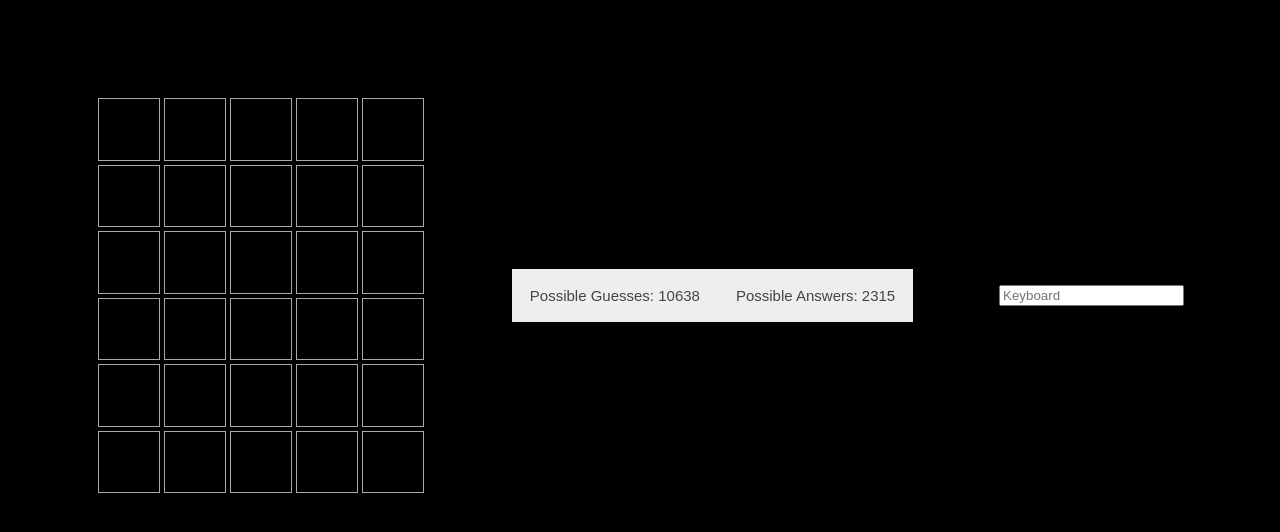
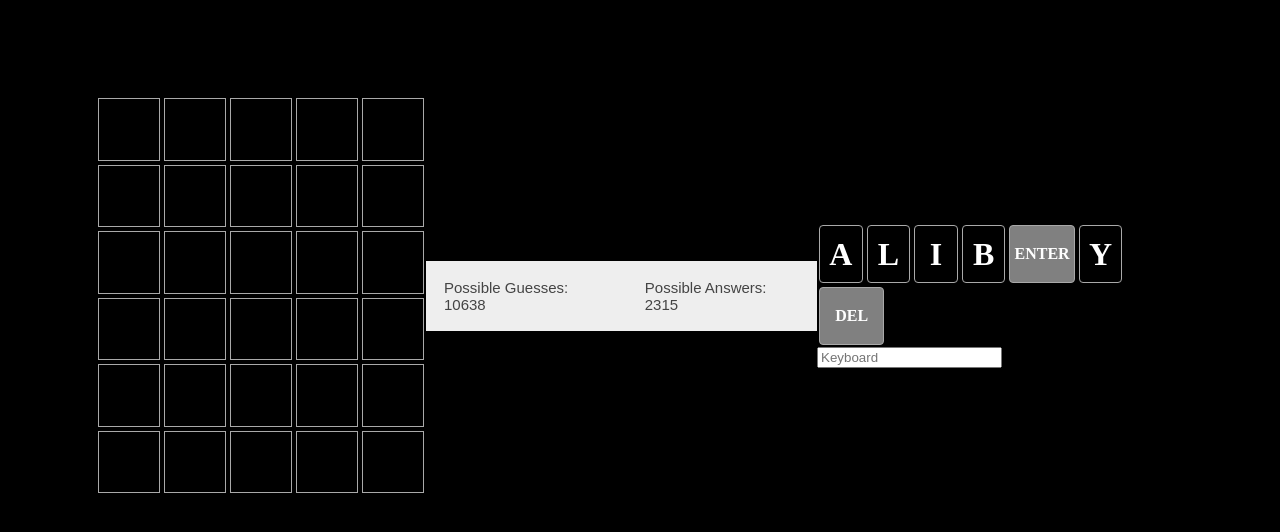
Before and after one commit to parody-error/wordle_words, a Next.js app: page / in a window 1280 px wide. Shown: the top 532 px of the page. Built offline with nearby package versions, Linux system fonts and the light colour scheme.

Commit message:
Starting to fill out virtual keyboard

```diff
--- a/src/app/globals.css
+++ b/src/app/globals.css
@@ -1,3 +1,135 @@
+.Key-module_special__UWEHN[data-state="absent"] {
+  background-color: var(--color-absent);
+
+  color: var(--key-evaluated-text-color-absent);
+}
+
+.Key-module_special__UWEHN[data-state="present"] {
+  background-color: var(--color-present);
+
+  color: var(--key-evaluated-text-color-present);
+}
+
+.Key-module_special__UWEHN[data-state="correct"] {
+  background-color: var(--color-correct);
+
+  color: var(--key-evaluated-text-color-correct);
+}
+
+.Key-module_special__UWEHN[data-state="unknown"] {
+  background-color: grey;
+
+  color: var(--key-evaluated-text-color-absent);
+
+  border: 1px solid darkgrey;
+}
+
+.Key-module_special__UWEHN {
+  font-family: "nyt-franklin";
+
+  width: 100%;
+
+  display: inline-flex;
+
+  justify-content: center;
+
+  align-items: center;
+
+  font-size: 1rem;
+
+  line-height: 1;
+
+  font-weight: bold;
+
+  vertical-align: middle;
+
+  box-sizing: border-box;
+
+  color: var(--tile-text-color);
+
+  text-transform: uppercase;
+
+  -webkit-user-select: none;
+
+  -moz-user-select: none;
+
+  user-select: none;
+
+  width: 65.4px;
+
+  height: 58px;
+
+  margin: 2px;
+
+  border-radius: 4px;
+}
+
+.Key-module_letter__UWEHN[data-state="absent"] {
+  background-color: var(--color-absent);
+
+  color: var(--key-evaluated-text-color-absent);
+}
+
+.Key-module_letter__UWEHN[data-state="present"] {
+  background-color: var(--color-present);
+
+  color: var(--key-evaluated-text-color-present);
+}
+
+.Key-module_letter__UWEHN[data-state="correct"] {
+  background-color: var(--color-correct);
+
+  color: var(--key-evaluated-text-color-correct);
+}
+
+.Key-module_letter__UWEHN[data-state="unknown"] {
+  background-color: var(--color-unknown);
+
+  color: var(--key-evaluated-text-color-absent);
+
+  border: 1px solid darkgrey;
+}
+
+.Key-module_letter__UWEHN {
+  font-family: "nyt-franklin";
+
+  width: 100%;
+
+  display: inline-flex;
+
+  justify-content: center;
+
+  align-items: center;
+
+  font-size: 2rem;
+
+  line-height: 1;
+
+  font-weight: bold;
+
+  vertical-align: middle;
+
+  box-sizing: border-box;
+
+  color: var(--tile-text-color);
+
+  text-transform: uppercase;
+
+  -webkit-user-select: none;
+
+  -moz-user-select: none;
+
+  user-select: none;
+
+  width: 43.6px;
+
+  height: 58px;
+
+  margin: 2px;
+
+  border-radius: 4px;
+}
+
 .Tile-module_tile__UWEHN[data-state="absent"] {
   background-color: var(--color-absent);
 
@@ -627,3 +759,14 @@ body {
   display: flex;
   flex-direction: row;
 }
+
+.column {
+  float: left;
+  width: 50%;
+}
+
+.row:after {
+  content: "";
+  display: table;
+  clear: both;
+}
--- a/src/components/Keyboard.js
+++ b/src/components/Keyboard.js
@@ -1,5 +1,9 @@
+import * as Constants from "../constants/constants";
+
 import { useState } from "react";
-import * as Constants from "../constants/constants";
+import { KeyboardKey } from "./KeyboardKey";
+import { KeyStyle } from "../constants/KeyStyle";
+import { LetterState } from "./LetterState";
 
 export function Keyboard({ onGuessWord }) {
   const [currentGuess, setCurrentGuess] = useState("");
@@ -15,8 +19,68 @@ export function Keyboard({ onGuessWord }) {
     setCurrentGuess(nextGuess);
   }
 
+  function onUpdateGuess(key) {
+    if (key === Constants.ENTER_KEY) {
+      if (currentGuess.length == Constants.MAX_WORD_LENGTH) {
+        onGuessWord(currentGuess);
+        setCurrentGuess(Constants.EMPTY_WORD);
+      }
+    } else if (key === Constants.DELETE_KEY) {
+      if (currentGuess.length > 0) {
+        setCurrentGuess(currentGuess.slice(0, -1));
+        console.log(currentGuess.slice(0, -1));
+      }
+    } else {
+      if (currentGuess.length < Constants.MAX_WORD_LENGTH) {
+        setCurrentGuess(currentGuess + key);
+        console.log(currentGuess + key);
+      }
+    }
+  }
+
+  let firstRowKeys = Array(
+    { value: "A", style: KeyStyle.LETTER, state: LetterState.unknown },
+    { value: "L", style: KeyStyle.LETTER, state: LetterState.unknown },
+    { value: "I", style: KeyStyle.LETTER, state: LetterState.unknown },
+    { value: "B", style: KeyStyle.LETTER, state: LetterState.unknown }
+  );
+
+  let thirdRowKeys = Array(
+    {
+      value: Constants.ENTER_KEY,
+      style: KeyStyle.SPECIAL,
+      state: LetterState.unknown,
+    },
+    { value: "Y", style: KeyStyle.LETTER, state: LetterState.unknown },
+    {
+      value: Constants.DELETE_KEY,
+      style: KeyStyle.SPECIAL,
+      state: LetterState.unknown,
+    }
+  );
+
   return (
     <div>
+      <div>
+        {firstRowKeys.map((k) => (
+          <KeyboardKey
+            key={k.value}
+            value={k.value}
+            style={k.style}
+            state={k.state}
+            onPress={onUpdateGuess}
+          />
+        ))}
+        {thirdRowKeys.map((k) => (
+          <KeyboardKey
+            key={k.value}
+            value={k.value}
+            style={k.style}
+            state={k.state}
+            onPress={onUpdateGuess}
+          />
+        ))}
+      </div>
       <input
         id="KeyboardInput"
         placeholder="Keyboard"
--- /dev/null
+++ b/src/components/KeyboardKey.js
@@ -0,0 +1,14 @@
+import { LetterState } from "./LetterState";
+import { KeyStyle } from "../constants/KeyStyle";
+
+export function KeyboardKey({ value, style, state, onPress }) {
+  return (
+    <div
+      className={style}
+      data-state={LetterState[state]}
+      onClick={() => onPress(value)}
+    >
+      {value}
+    </div>
+  );
+}
--- /dev/null
+++ b/src/constants/KeyStyle.ts
@@ -0,0 +1,4 @@
+export enum KeyStyle {
+    LETTER = "Key-module_letter__UWEHN",
+    SPECIAL = "Key-module_special__UWEHN"
+};
--- a/src/constants/constants.js
+++ b/src/constants/constants.js
@@ -2,6 +2,8 @@ export const MAX_GUESS_COUNT = 6;
 export const MAX_WORD_LENGTH = 5;
 export const EMPTY_WORD = "     ";
 export const MAX_WORDS_DISPLAYED = 15;
+export const ENTER_KEY = "ENTER";
+export const DELETE_KEY = "DEL";
 
 // The complete list of wordle answers.
 // Obtained from: https://gist.github.com/cfreshman/a7b776506c73284511034e63af1017ee
```
